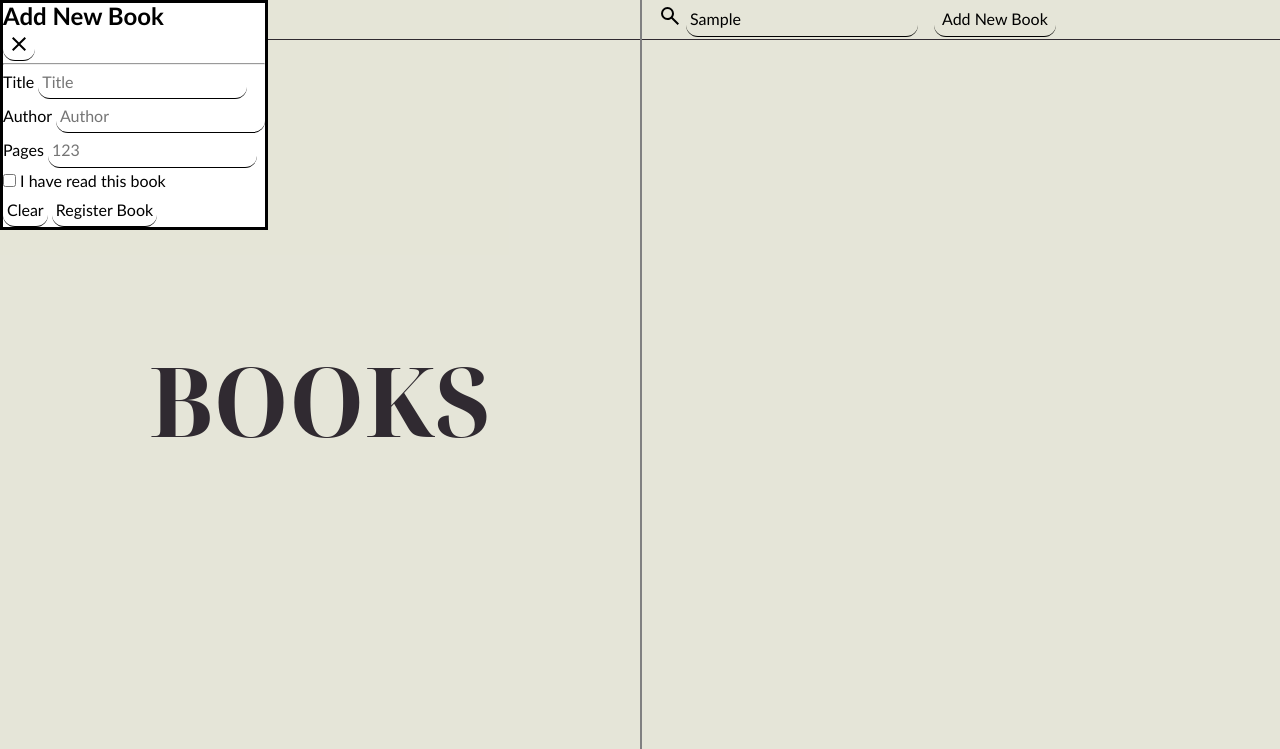
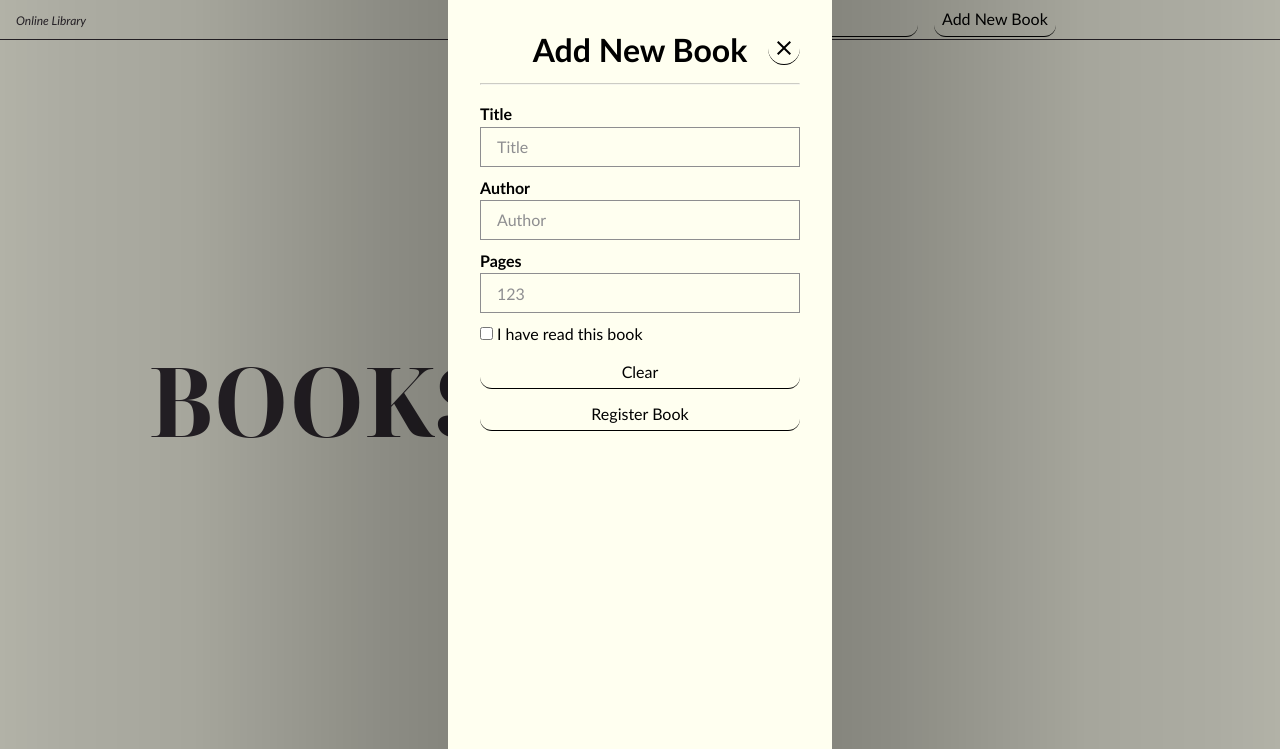
Before and after one commit to ozenselin/library, a plain HTML site: page index.html in a window 1280 px wide. Both pictures are taken after typing "Sample" into the empty fields and a click on the button "Add New Book". Shown: the top 749 px of the page. Drawn offline with Linux system fonts and the light colour scheme.

Commit message:
feat: Style dialog

```diff
--- a/style.css
+++ b/style.css
@@ -258,3 +258,104 @@ a {
     text-decoration: none;
     color: inherit;
 }
+
+body {
+    position: relative;
+}
+
+.book-dialog {
+    background-color: inherit;
+    position: fixed;
+    width: clamp(15em, 30%, 40em);
+    min-height: 100vh;
+    left: 50%;
+    transform: translateX(-50%);
+    padding: 2em;
+    border: unset;
+}
+
+.book-dialog::backdrop {
+    background: linear-gradient(
+        to right,
+        rgba(0, 0, 0, 0.3) 0%,
+        rgba(0, 0, 0, 0.325) 5%,
+        rgba(0, 0, 0, 0.35) 15%,
+        rgba(0, 0, 0, 0.45) 30%,
+        rgba(0, 0, 0, 0.50) 40%,
+        rgba(0, 0, 0, 0.65) 50%,
+        rgba(0, 0, 0, 0.50) 60%,
+        rgba(0, 0, 0, 0.45) 70%,
+        rgba(0, 0, 0, 0.35) 85%,
+        rgba(0, 0, 0, 0.325) 95%,
+        rgba(0, 0, 0, 0.3) 100%
+      );
+}
+
+.book-dialog__title {
+    font-size: 2em;
+    text-align: center;
+    line-height: 1.1;
+}
+
+.book-dialog__close-btn {
+    /* override button selector */
+    border-radius: 50%;
+    padding: 0.25em;
+}
+
+.book-dialog__header {
+    margin-bottom: 1em;
+}
+
+.book-dialog__close-btn {
+    position: absolute;
+    top: 2em;
+    right: 2em;
+}
+
+.book-dialog__divider {
+    opacity: 0.5;
+    margin: 1em 0;
+}
+
+.book-dialog__button {
+    display: block;
+    width: 100%;
+    margin: 0.5em 0;
+}
+
+.form-field__label {
+    display: block;
+    font-weight: bold;
+    text-transform: capitalize;
+}
+
+.form-field__input {
+    /* override border-radius for input selector */
+    border-radius: 0;
+    border: 1px solid var(--clr-silver);
+    padding-left: 1em;
+    width: 100%;
+    height: 2.5em;
+}
+
+.form-field__label[for="book-read"] {
+    text-transform: unset;
+    display: inline;
+    font-weight: unset;
+}
+
+.form-field__input::placeholder {
+    color: var(--clr-silver);
+    opacity: 1;
+}
+
+.form-field {
+    margin-bottom: 0.5em;
+}
+
+.form-field--checkbox {
+    display: flex;
+    align-items: center;
+    gap: 0.25em;
+}
```
